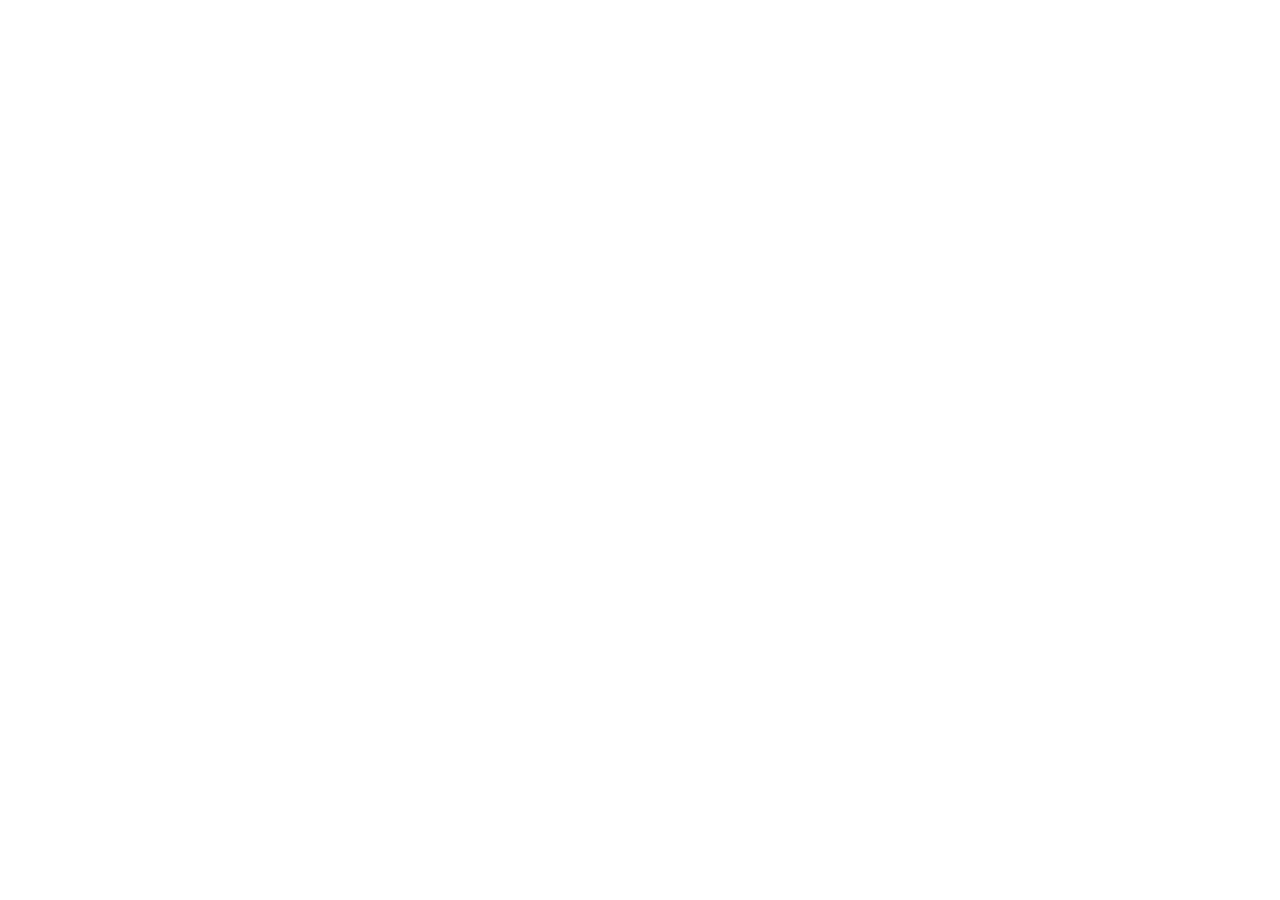
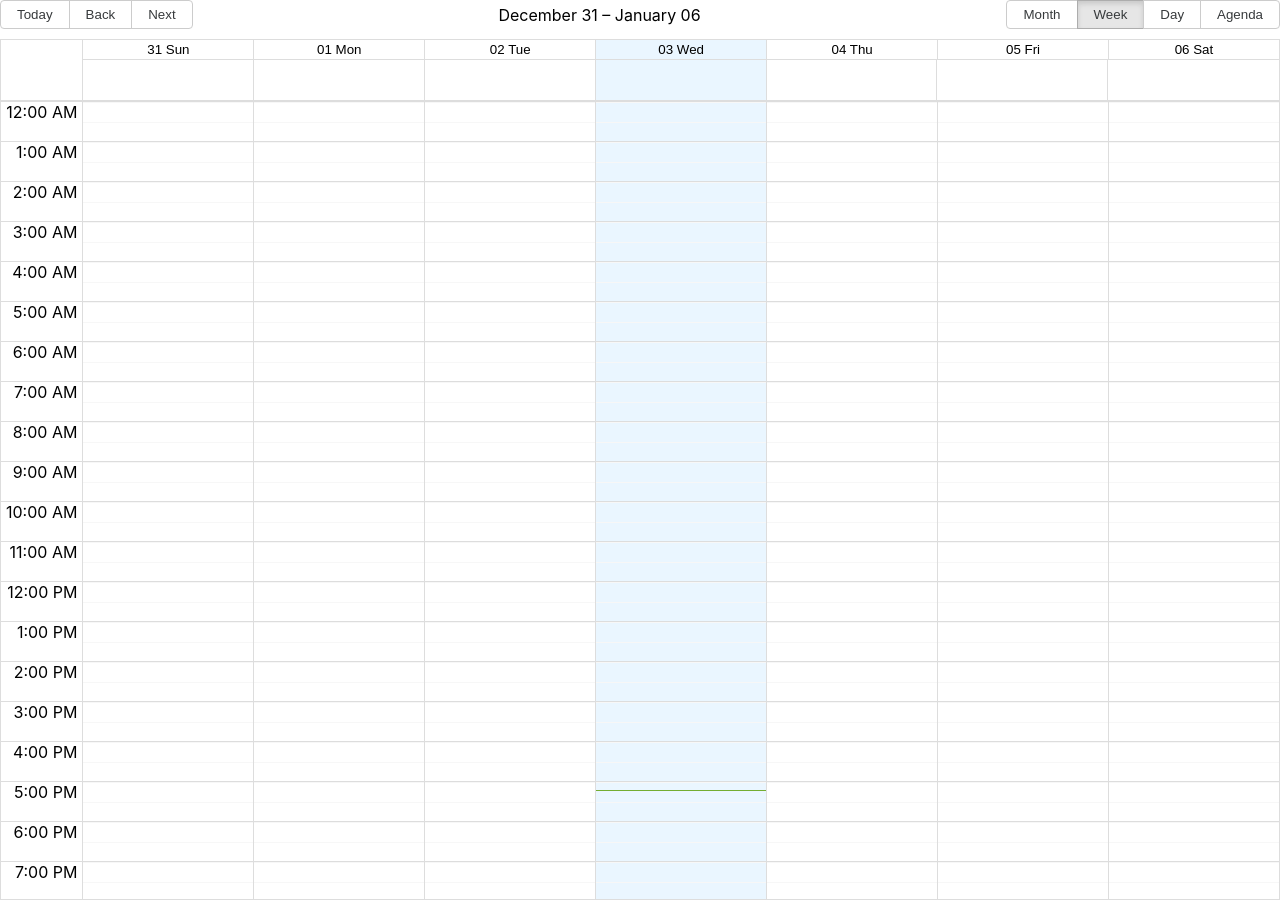
Before and after one commit to atiliopereira/wtd-fe, a React (Create React App) app: page / in a window 1280 px wide. Before the commit the page ends 800 px from the top, so only its background shows below. Built offline with nearby package versions, Linux system fonts and the light colour scheme; no server answers.

Commit message:
FE-1 Create Calendar component and connect to the API

```diff
--- a/src/App.tsx
+++ b/src/App.tsx
@@ -1,10 +1,12 @@
 import React from 'react';
 import logo from './logo.svg';
 import './App.css';
+import EventCalendar from './components/EventCalendar';
 
 function App() {
   return (
     <div className="App">
+      <EventCalendar />
     </div>
   );
 }
--- /dev/null
+++ b/src/components/EventCalendar.tsx
@@ -0,0 +1,66 @@
+import React from 'react';
+import { Calendar, type Event, dateFnsLocalizer } from "react-big-calendar"
+
+
+import format from "date-fns/format"
+import parse from "date-fns/parse"
+import startOfWeek from "date-fns/startOfWeek"
+import getDay from "date-fns/getDay"
+import enUS from "date-fns/locale/en-US"
+
+import "react-big-calendar/lib/css/react-big-calendar.css"
+
+
+const locales = {
+  "en-US": enUS,
+}
+
+const localizer = dateFnsLocalizer({
+  format,
+  parse,
+  startOfWeek,
+  getDay,
+  locales,
+})
+
+export interface EventInfo extends Event {
+    _id: string
+    description: string
+    start: Date
+    end: Date
+}
+
+
+function EventCalendar() {
+    const [events, setEvents] = React.useState<EventInfo[]>([]);
+
+    React.useEffect(() => {
+        fetch("http://localhost:8000/api/v1/events/")
+            .then(res => res.json())
+            .then(data => {
+                data.forEach((event: EventInfo) => {
+                    event.start = new Date(event.start);
+                    event.end = new Date(event.end);
+                });
+                console.log(data);
+                setEvents(data);
+            });
+    }, []);
+
+    return (
+        <div>
+            <Calendar
+            localizer={localizer}
+            events={events}
+            startAccessor="start"
+            endAccessor="end"
+            defaultView="week"
+            style={{
+                height: 900,
+            }}
+            />
+        </div>
+        );
+  }
+
+  export default EventCalendar;
```
